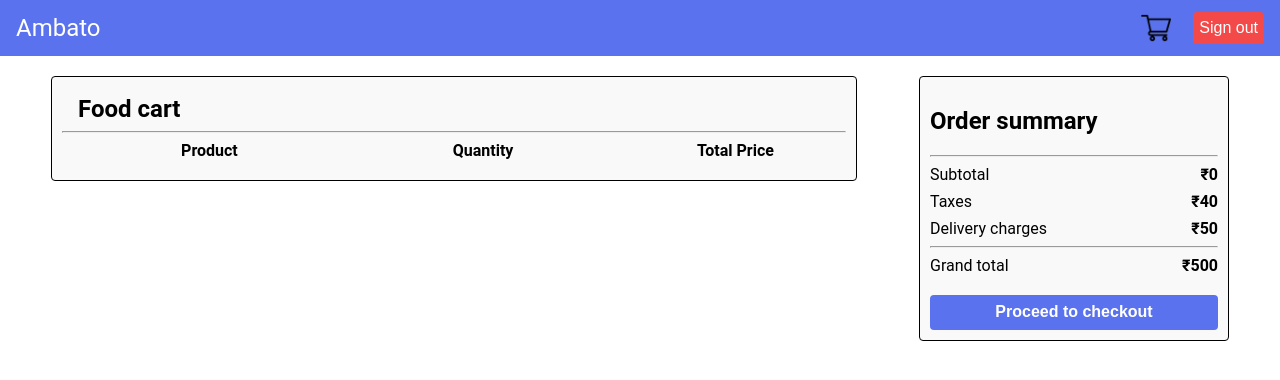
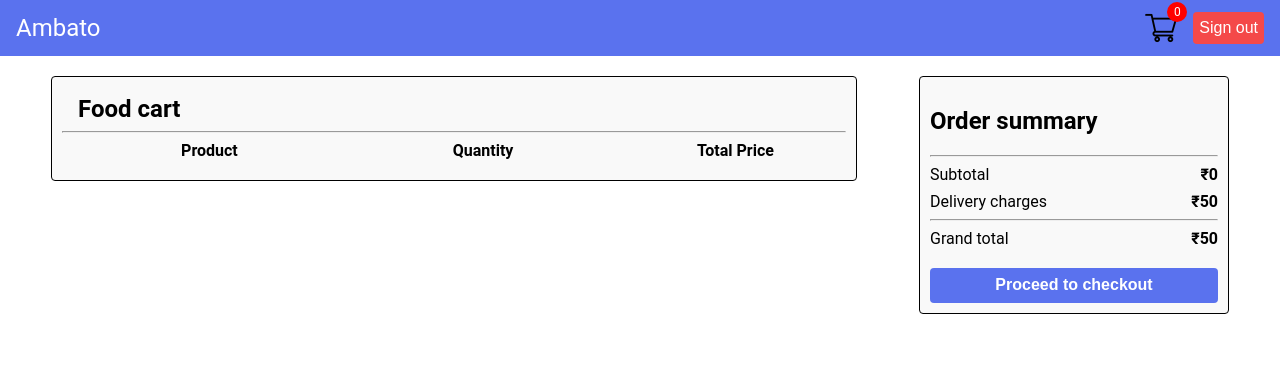
Before and after one commit to thegaadhaveaks10/ambato-angular, an Angular app: page /food-items-cart in a window 1280 px wide. Shown: the top 380 px of the page. Built offline with nearby package versions, Linux system fonts and the light colour scheme.

Commit message:
Implement grand total calculation logic and display the number of items in the cart next to the cart icon.

```diff
--- a/src/app/components/food-items-cart/food-items-cart.component.html
+++ b/src/app/components/food-items-cart/food-items-cart.component.html
@@ -18,7 +18,7 @@
           <div class="item-name-button-container">
             <div class="item-name"> {{ item.name }} </div>
             <div>
-              <button class="remove-button">Remove</button>
+              <button class="remove-button" (click)="removeItem(item.id)">Remove</button>
             </div>
           </div>
         </div>
@@ -42,10 +42,10 @@
       <div class="summary-label">Subtotal</div>
       <div class="summary-cost">₹{{ getCartSubtotal() }}</div>
     </div>
-    <div class="summary-element">
+    <!-- <div class="summary-element">
       <div class="summary-label">Taxes</div>
       <div class="summary-cost">₹40</div>
-    </div>
+    </div> -->
     <div class="summary-element">
       <div class="summary-label">Delivery charges</div>
       <div class="summary-cost">₹50</div>
@@ -55,7 +55,7 @@
     </div>
     <div class="summary-element">
       <div class="summary-label">Grand total</div>
-      <div class="summary-cost">₹500</div>
+      <div class="summary-cost">₹{{ getCartSubtotal() + 50}}</div>
     </div>
     <div class="checkout-button-container">
       <button class="checkout-button">Proceed to checkout</button>
--- a/src/app/components/food-items-cart/food-items-cart.component.ts
+++ b/src/app/components/food-items-cart/food-items-cart.component.ts
@@ -54,4 +54,13 @@ export class FoodItemsCartComponent implements OnInit {
       0
     );
   }
+
+  /**
+   * Removes an item from the cart based on the provided item ID.
+   *
+   * @param itemID - The unique ID of the item to be removed from the cart.
+   */
+  removeItem(itemID: number): void {
+    this.cartService.removeCartItem(itemID);
+  }
 }
--- a/src/app/components/navbar/navbar.component.html
+++ b/src/app/components/navbar/navbar.component.html
@@ -3,9 +3,10 @@
     ><label class="logo">Ambato</label></a
   >
   <div class="buttons-cotainer">
-    <button class="cart-button" routerLink="/food-items-cart">
+    <div class="cart-button" routerLink="/food-items-cart">
       <img class="cart-image" src="./assets/images/cart.png" alt="Cart image" />
-    </button>
+      <div class="cart-items-count">{{ cartService.getTotalCartItems() }}</div>
+    </div>
     <button class="signout-button">Sign out</button>
   </div>
 </div>
--- a/src/app/components/navbar/navbar.component.scss
+++ b/src/app/components/navbar/navbar.component.scss
@@ -45,6 +45,8 @@
             font-size: 1rem;
             height: 2rem;
             color: #fff;
+            position: relative;
+            display: inline-block;
 
             .cart-image {
                 width: 100%;
@@ -53,6 +55,21 @@
                 border-radius: 0.25rem;
                 cursor: pointer;
             }
+
+            .cart-items-count {
+                position: absolute;
+                top: -10px;
+                right: -10px;
+                background-color: red;
+                color: white;
+                border-radius: 50%;
+                width: 20px;
+                height: 20px;
+                display: flex;
+                justify-content: center;
+                align-items: center;
+                font-size: 12px;
+            }
         }
     }
 }
--- a/src/app/components/navbar/navbar.component.ts
+++ b/src/app/components/navbar/navbar.component.ts
@@ -1,4 +1,5 @@
 import { Component } from '@angular/core';
+import { CartService } from 'src/app/services/cart.service';
 
 @Component({
   selector: 'app-navbar',
@@ -6,5 +7,5 @@ import { Component } from '@angular/core';
   styleUrls: ['./navbar.component.scss']
 })
 export class NavbarComponent {
-
+  constructor(public cartService: CartService) {}
 }
--- a/src/app/services/cart.service.ts
+++ b/src/app/services/cart.service.ts
@@ -120,6 +120,15 @@ export class CartService implements OnDestroy {
     localStorage.setItem(this.cartKey, JSON.stringify(this.cart()));
   }
 
+  /**
+   * Calculates the total number of items in the cart by summing up the quantities of each item.
+   *
+   * @returns The total quantity of all items in the cart.
+   */
+  getTotalCartItems(): number {
+    return this.cart().reduce((total, item) => total + (item.quantity || 0), 0);
+  }
+
   ngOnDestroy(): void {
     this.foodItemsSubscription.unsubscribe();
   }
```
